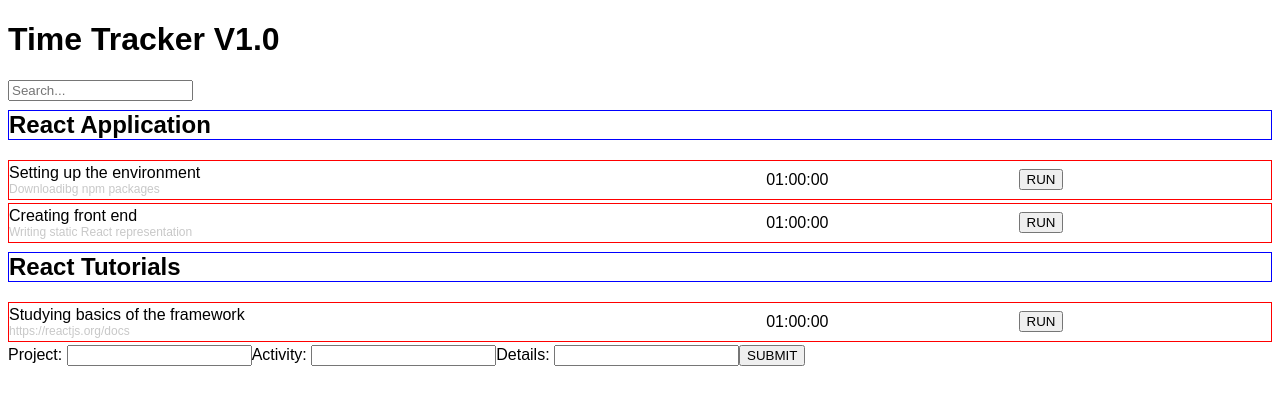
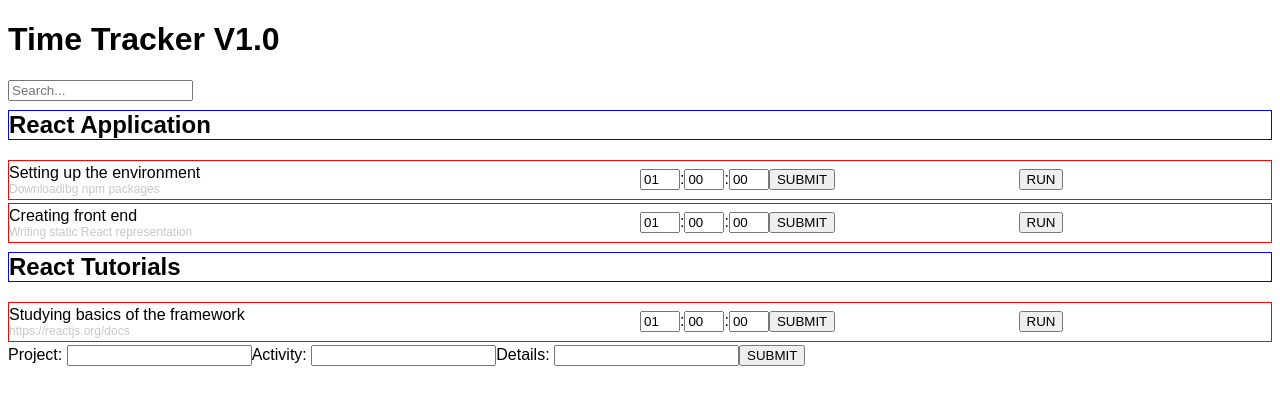
Before and after one commit to freesk/react-time-tracker, a React (Create React App) app: page / in a window 1280 px wide. Shown: the top 404 px of the page. Built offline with nearby package versions, Linux system fonts and the light colour scheme.

Commit message:
time editing half way there

```diff
--- a/src/App.css
+++ b/src/App.css
@@ -31,13 +31,21 @@
 }
 
 .TaskRow .col-1 {
-	width: 60%;
+	width: 50%;
 }
 
 .TaskRow .col-2 {
-	width: 20%;
+	width: 30%;
 }
 
 .TaskRow .col-3 {
 	width: 20%;
 }
+
+.hidden {
+	display:none;
+}
+
+.TimeField input {
+	width: 40px;
+}
--- a/src/App.js
+++ b/src/App.js
@@ -113,12 +113,17 @@ class App extends Component {
 
     tasks[index].seconds = obj.seconds;
 
+    console.log(tasks);
+
     this.setState({ tasks: tasks });
   }
 
   handleSubmit(task) {
     let tasks = this.state.tasks.slice();
     tasks.push(task);
+
+    console.log(tasks);
+
     this.setState({ tasks: tasks });
   }
 
--- /dev/null
+++ b/src/TaskRow.js
@@ -0,0 +1,157 @@
+import React, { Component } from 'react';
+
+import Button from './Button';
+import TextInput from './TextInput';
+
+class TimeField extends Component {
+	constructor(props) {
+    super(props);
+
+		const formatedTime = this.formatTime(this.props.seconds);
+
+		this.state = {
+			hh: formatedTime.hh,
+			mm: formatedTime.mm,
+			ss: formatedTime.ss
+		}
+
+		this.handleHoursChange = this.handleHoursChange.bind(this);
+		this.handleMinutesChange = this.handleMinutesChange.bind(this);
+		this.handleSecondsChange = this.handleSecondsChange.bind(this);
+		this.handleTimeEdit = this.handleTimeEdit.bind(this);
+  }
+
+	handleTimeEdit(e) {
+		e.preventDefault();
+		console.log("submit");
+		let seconds;
+		try {
+			seconds = parseInt(this.state.hh, 10) * 3600 +
+								parseInt(this.state.mm, 10) * 60 +
+								parseInt(this.state.ss, 10);
+		} catch (e) {
+			console.log(e.message);
+			// set back to the input
+			seconds = this.props.seconds;
+		}
+		this.props.onHandleTimeEdit(seconds);
+	}
+
+	handleHoursChange(hh) {
+		console.log("handleHoursChange");
+		this.setState({ hh: hh });
+	}
+
+	handleMinutesChange(mm) {
+		this.setState({ mm: mm });
+	}
+
+	handleSecondsChange(ss) {
+		this.setState({ ss: ss });
+	}
+
+	formatTime(seconds) {
+		let time = new Date(null);
+		time.setSeconds(seconds);
+		const formated = time.toISOString().substr(11, 8);
+		const formatedSplit = formated.split(":");
+
+		const hh = formatedSplit[0];
+		const mm = formatedSplit[1];
+		const ss = formatedSplit[2];
+
+		return {
+			hh: hh,
+			mm: mm,
+			ss: ss
+		};
+	}
+
+	render() {
+		return (
+			<form className="TimeField" onSubmit={this.handleTimeEdit}>
+				<TextInput
+					onHandleChange={this.handleHoursChange}
+					value={this.state.hh} />
+				<span>:</span>
+				<TextInput
+					onHandleChange={this.handleMinutesChange}
+					value={this.state.mm} />
+				<span>:</span>
+				<TextInput
+					onHandleChange={this.handleSecondsChange}
+					value={this.state.ss} />
+				<button>SUBMIT</button>
+			</form>
+		);
+	}
+}
+
+class TaskRow extends Component {
+
+  constructor(props) {
+    super(props);
+		this.handleClick = this.handleClick.bind(this);
+		this.handleTimeEdit = this.handleTimeEdit.bind(this);
+  }
+
+	handleTimeEdit(seconds) {
+		this.props.onHandleTimeUpdate({
+			id: this.props.id,
+			seconds: seconds
+		});
+	}
+
+  handleClick() {
+    if(this.props.isToggleOn) {
+			this.props.onHandleIdChange(null);
+    } else {
+			this.props.onHandleIdChange(this.props.id);
+			this.startTimer();
+    }
+  }
+
+  tick() {
+    this.props.onHandleTimeUpdate({
+      id: this.props.id,
+      seconds: this.props.seconds + 1
+    });
+  }
+
+  startTimer() {
+    this.timerID = setInterval(() => this.tick(),
+      1000
+    );
+  }
+
+  stopTimer() {
+    clearInterval(this.timerID);
+  }
+
+  render() {
+		// make sure it is not running on each render
+		if(!this.props.isToggleOn)
+			this.stopTimer();
+
+    return (
+      <div className={'TaskRow'}>
+        <div className={'col-1'}>
+          <div className={'activity'}>{this.props.activity}</div>
+          <div className={'details'}>{this.props.details}</div>
+        </div>
+        <div className={'col-2'}>
+					<TimeField
+						seconds={this.props.seconds}
+						onHandleTimeEdit={this.handleTimeEdit} />
+        </div>
+        <div className={'col-3'}>
+          <Button
+            text={this.props.isToggleOn ? "STOP" : "RUN"}
+            onHandleClick={this.handleClick} />
+        </div>
+      </div>
+    );
+  }
+}
+
+export default TaskRow;
--- a/src/TaskTable.js
+++ b/src/TaskTable.js
@@ -1,7 +1,7 @@
 import React, { Component } from 'react';
 
 // my components
-import Button from './Button';
+import TaskRow from './TaskRow';
 
 class TaskTable extends Component {
 
@@ -80,69 +80,6 @@ class TaskTable extends Component {
 
 }
 
-class TaskRow extends Component {
-
-  constructor(props) {
-    super(props);
-		this.handleClick = this.handleClick.bind(this);
-  }
-
-  handleClick() {
-    if(this.props.isToggleOn) {
-			this.props.onHandleIdChange(null);
-    } else {
-			this.props.onHandleIdChange(this.props.id);
-			this.startTimer();
-    }
-  }
-
-  tick() {
-    this.props.onHandleTimeUpdate({
-      id: this.props.id,
-      seconds: this.props.seconds + 1
-    });
-  }
-
-  startTimer() {
-    this.timerID = setInterval(() => this.tick(),
-      1000
-    );
-  }
-
-  stopTimer() {
-    clearInterval(this.timerID);
-  }
-
-	formatTime(seconds) {
-		var time = new Date(null);
-		time.setSeconds(seconds);
-		return time.toISOString().substr(11, 8);
-	}
-
-  render() {
-		// make sure it is not running on each render
-		if(!this.props.isToggleOn)
-			this.stopTimer();
-
-    return (
-      <div className={'TaskRow'}>
-        <div className={'col-1'}>
-          <div className={'activity'}>{this.props.activity}</div>
-          <div className={'details'}>{this.props.details}</div>
-        </div>
-        <div className={'col-2'}>
-          {this.formatTime(this.props.seconds)}
-        </div>
-        <div className={'col-3'}>
-          <Button
-            text={this.props.isToggleOn ? "STOP" : "RUN"}
-            onHandleClick={this.handleClick} />
-        </div>
-      </div>
-    );
-  }
-}
-
 class TaskProjectRow extends Component {
   render() {
     return (
```
